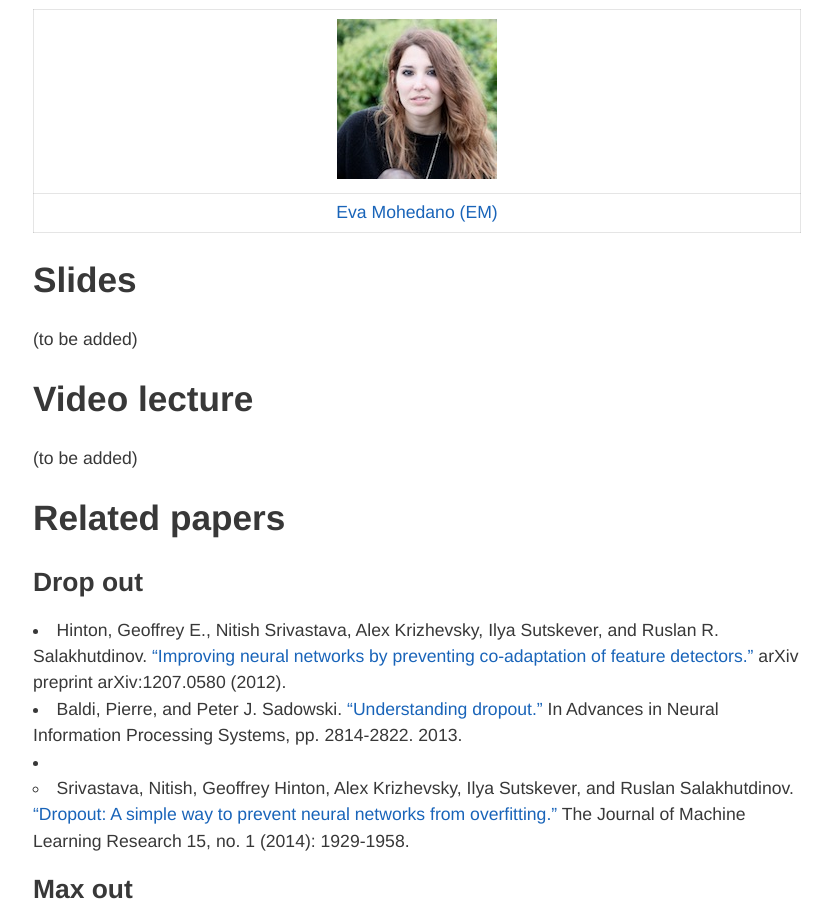
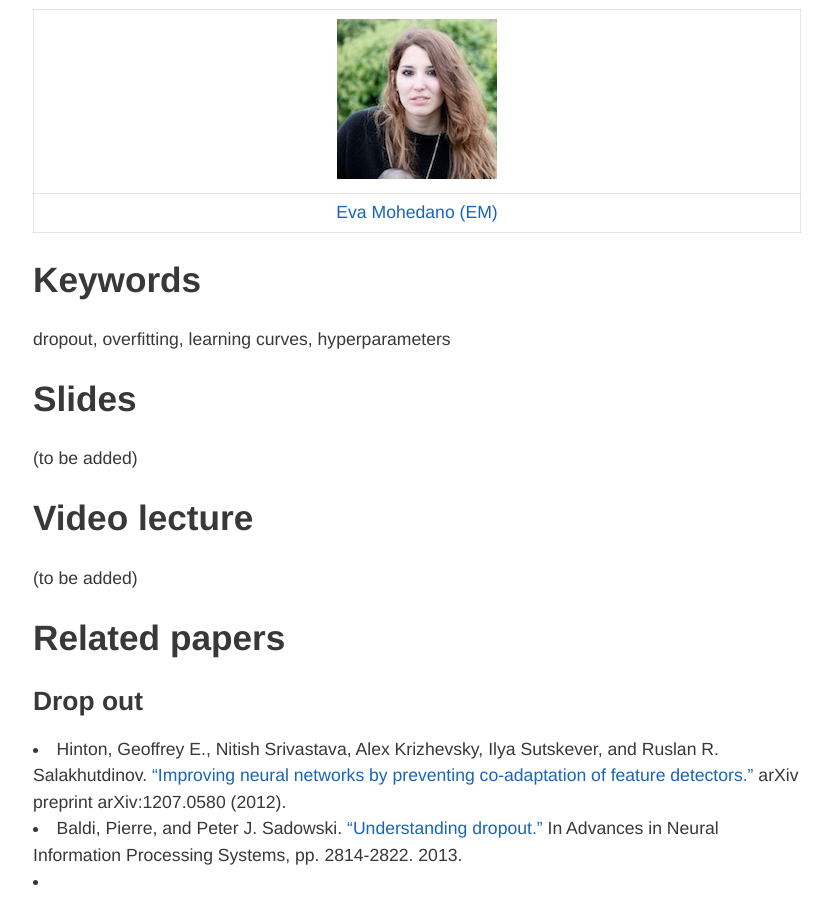
Before and after one commit to imatge-upc/telecombcn-2016-dlcv, a Jekyll site: the page built from training.md, in a window 1280 px wide and 900 px high, scrolled down 389 px. Shown: the whole window, without its empty margins (223-1055 px from the left). Built offline with Jekyll 4.4.1, drawn with Linux system fonts in a browser that asks for light colours; nearby versions of some CDN libraries.

Commit message:
Update training.md

```diff
--- a/training.md
+++ b/training.md
@@ -13,6 +13,10 @@ hide: true
 
 [EvaMohedano-web]: https://www.insight-centre.org/users/eva-mohedano
 [EvaMohedano-photo]: img/instructors/EvaMohedano.jpg "Eva Mohedano"
+
+## Keywords
+
+dropout, overfitting, learning curves, hyperparameters
 
 ## Slides
 
```
